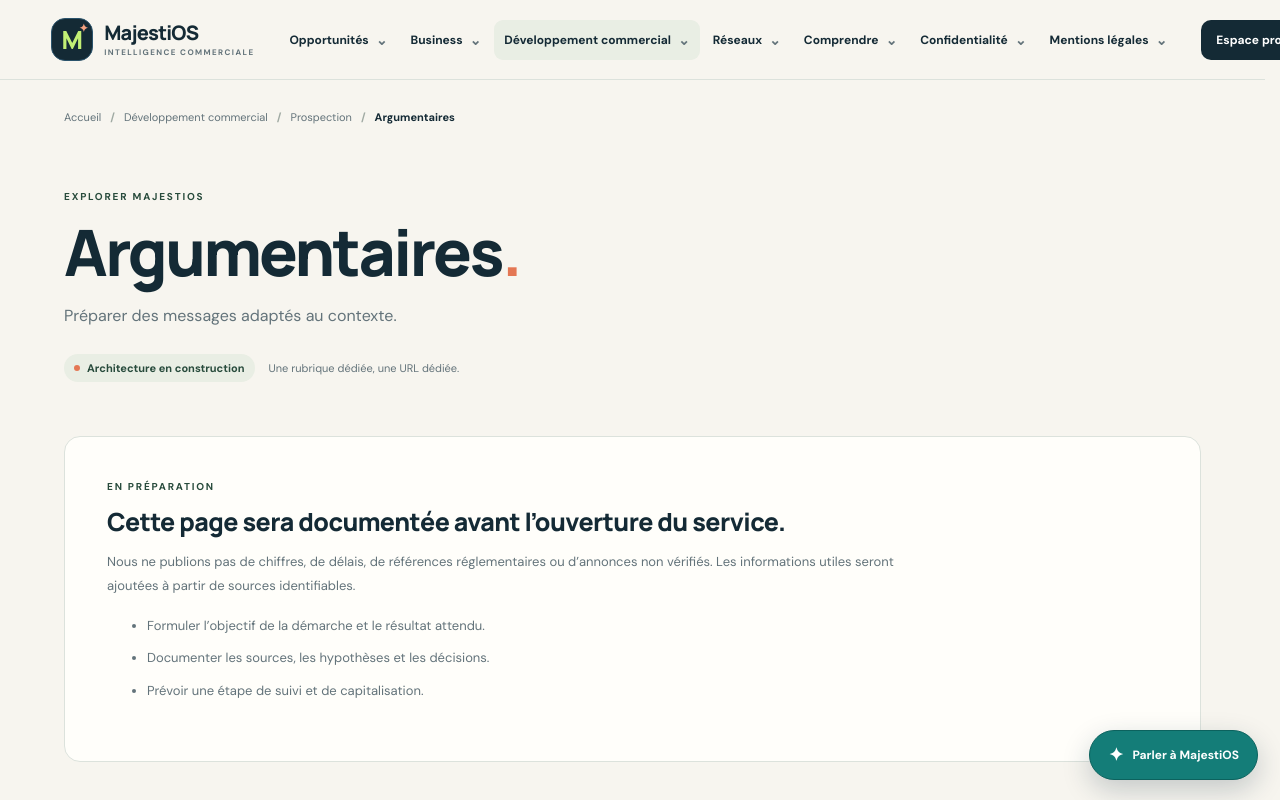
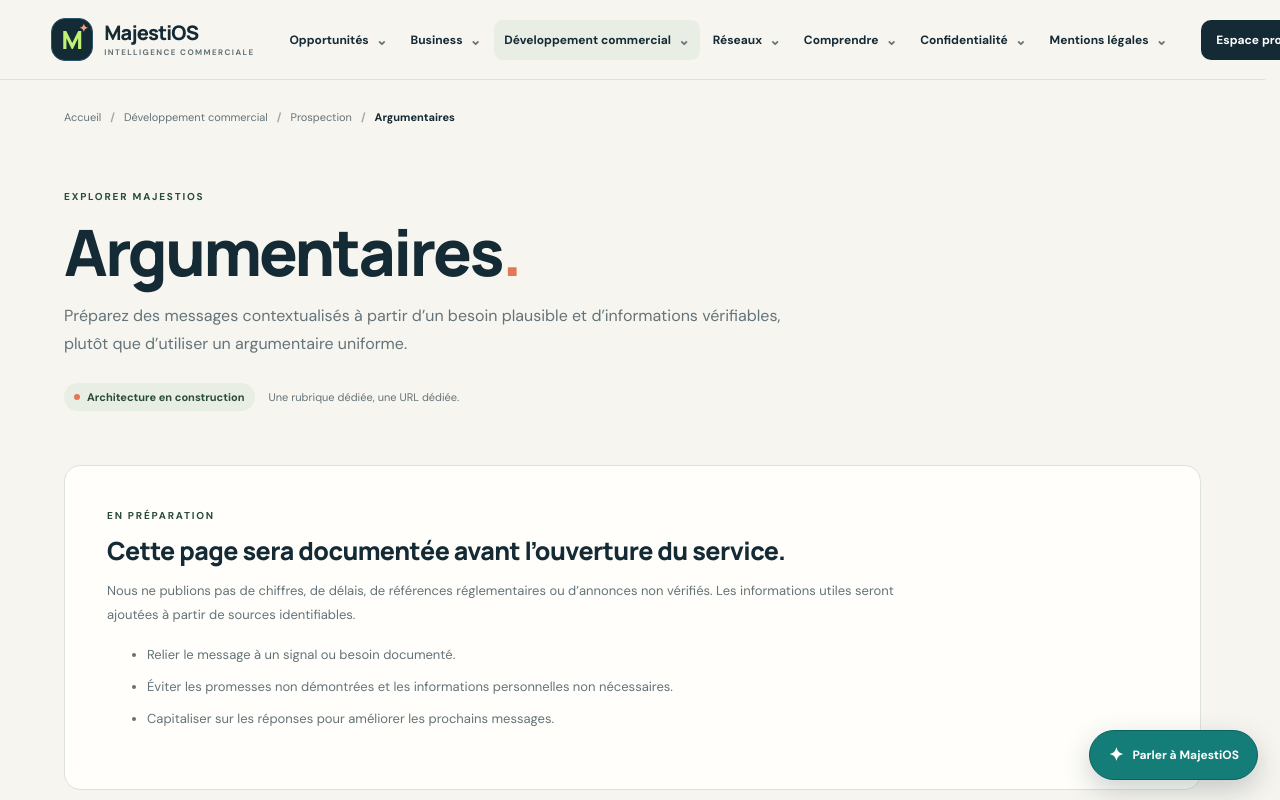
Before and after one commit to Chexpeer/Majestios, a Next.js app: page /developpement-commercial/prospection/argumentaires in a window 1280 px wide. Shown: the top 800 px of the page. Built offline with nearby package versions, Linux system fonts and the light colour scheme.

Commit message:
Créer la page dédiée : Argumentaires commerciaux

```diff
--- /dev/null
+++ b/src/app/developpement-commercial/prospection/argumentaires/page.tsx
@@ -0,0 +1,7 @@
+import SiteHub from "@/components/site-hub";
+
+export const metadata = { title: "Argumentaires commerciaux — MajestiOS", description: "Préparez des messages contextualisés à partir d’un besoin plausible et d’informations vérifiables, plutôt que d’utiliser un argumentaire uniforme." };
+
+export default function Page() {
+  return <SiteHub pathname="/developpement-commercial/prospection/argumentaires" intro="Préparez des messages contextualisés à partir d’un besoin plausible et d’informations vérifiables, plutôt que d’utiliser un argumentaire uniforme." checklist={["Relier le message à un signal ou besoin documenté.","Éviter les promesses non démontrées et les informations personnelles non nécessaires.","Capitaliser sur les réponses pour améliorer les prochains messages."]} />;
+}
```
